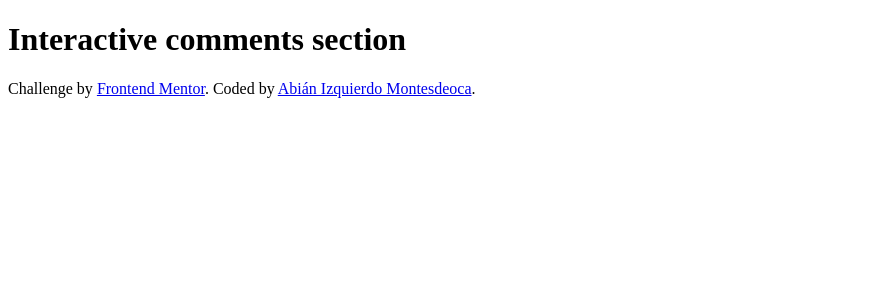
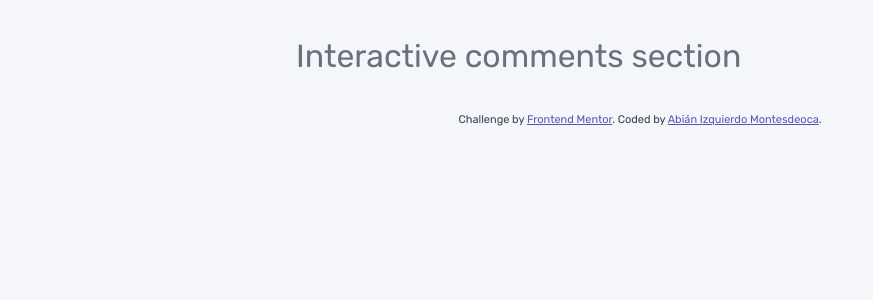
Before and after one commit to abizmo/interactive-comments-section, a React (Create React App) app: page / in a window 1280 px wide. Shown: the top 300 px of the page, without its empty margins (0-873 px from the left). Built offline with nearby package versions, Linux system fonts and the light colour scheme.

Commit message:
Add global style (#1)
Global style and theming with styled-components

```diff
--- a/package.json
+++ b/package.json
@@ -7,9 +7,11 @@
     "@testing-library/jest-dom": "^5.16.4",
     "@testing-library/react": "^13.1.1",
     "@testing-library/user-event": "^13.5.0",
+    "prop-types": "^15.8.1",
     "react": "^18.0.0",
     "react-dom": "^18.0.0",
-    "react-scripts": "5.0.1"
+    "react-scripts": "5.0.1",
+    "styled-components": "^5.3.5"
   },
   "scripts": {
     "start": "react-scripts start",
--- a/public/index.html
+++ b/public/index.html
@@ -5,15 +5,18 @@
     <meta name="viewport" content="width=device-width, initial-scale=1" />
 
     <link rel="icon" type="image/png" sizes="32x32" href="./favicon-32x32.png">
+    <link rel="preconnect" href="https://fonts.googleapis.com">
+    <link rel="preconnect" href="https://fonts.gstatic.com" crossorigin>
+    <link href="https://fonts.googleapis.com/css2?family=Rubik:wght@400;500;700&display=swap" rel="stylesheet">
 
     <title>Frontend Mentor | Interactive comments section</title>
   </head>
   <body>
     <noscript>You need to enable JavaScript to run this app.</noscript>
     <main id="root"></main>
-    <div class="attribution">
+    <footer class="attribution">
       Challenge by <a href="https://www.frontendmentor.io?ref=challenge" target="_blank">Frontend Mentor</a>.
       Coded by <a href="https://www.abizmo.dev">Abián Izquierdo Montesdeoca</a>.
-    </div>
+    </footer>
   </body>
 </html>
--- a/src/App.jsx
+++ b/src/App.jsx
@@ -1,8 +1,11 @@
 import React from 'react';
+import Theme from './theme';
 
 function App() {
   return (
-    <h1>Interactive comments section</h1>
+    <Theme>
+      <h1>Interactive comments section</h1>
+    </Theme>
   );
 }
 
--- /dev/null
+++ b/src/theme/globalStyle.js
@@ -0,0 +1,38 @@
+import { createGlobalStyle } from 'styled-components';
+
+const GlobalStyle = createGlobalStyle(({ theme }) => ({
+  '*, *::before, *::after': {
+    boxSizing: 'border-box',
+  },
+  'body, h1, h2, h3, p': {
+    margin: 0,
+  },
+  'h1, h2, h3, p': {
+    fontWeight: 400,
+  },
+  body: {
+    background: theme.colors['neutral-200'],
+    color: theme.colors['neutral-600'],
+    fontFamily: theme.fontFamilies.sans,
+    fontSize: theme.fontSizes[500],
+    lineHeight: 1.5,
+    minHeight: '100vh',
+    width: '100vw',
+  },
+  main: {
+    marginInline: 'auto',
+    maxWidth: '45rem',
+    padding: '2rem 1rem',
+    width: '100%',
+  },
+  footer: {
+    color: theme.colors['neutral-800'],
+    fontSize: theme.fontSizes[100],
+    textAlign: 'center',
+    '& a': {
+      color: theme.colors['primary-blue-500'],
+    },
+  },
+}));
+
+export default GlobalStyle;
--- /dev/null
+++ b/src/theme/index.jsx
@@ -0,0 +1,21 @@
+import React from 'react';
+import PropTypes from 'prop-types';
+
+import { ThemeProvider } from 'styled-components';
+import GlobalStyle from './globalStyle';
+import theme from './theme';
+
+function Theme({ children }) {
+  return (
+    <ThemeProvider theme={theme}>
+      <GlobalStyle />
+      {children}
+    </ThemeProvider>
+  );
+}
+
+Theme.propTypes = {
+  children: PropTypes.node.isRequired,
+};
+
+export default Theme;
--- /dev/null
+++ b/src/theme/theme.js
@@ -0,0 +1,25 @@
+const theme = {
+  colors: {
+    'primary-blue-500': 'hsl(238, 40%, 52%)',
+    'primary-blue-200': 'hsl(239, 57%, 85%)',
+    'primary-red-500': 'hsl(358, 79%, 66%)',
+    'primary-red-200': 'hsl(357, 100%, 86%)',
+    'neutral-800': 'hsl( 212, 24%, 26%)',
+    'neutral-600': 'hsl( 211, 10%, 45%)',
+    'neutral-300': 'hsl( 223, 19%, 93%)',
+    'neutral-200': 'hsl( 228, 33%, 97%)',
+    'neutral-100': 'hsl( 0, 0%, 100%)',
+  },
+  fontFamilies: {
+    sans: 'Rubik, sans-serif',
+  },
+  fontSizes: {
+    700: '1.25rem',
+    600: '1.125rem',
+    500: '1rem',
+    300: '.75rem',
+    100: '.6875rem',
+  },
+};
+
+export default theme;
```
Also changed, not shown: 1 other file (tests, documents, lock files or other folders).
